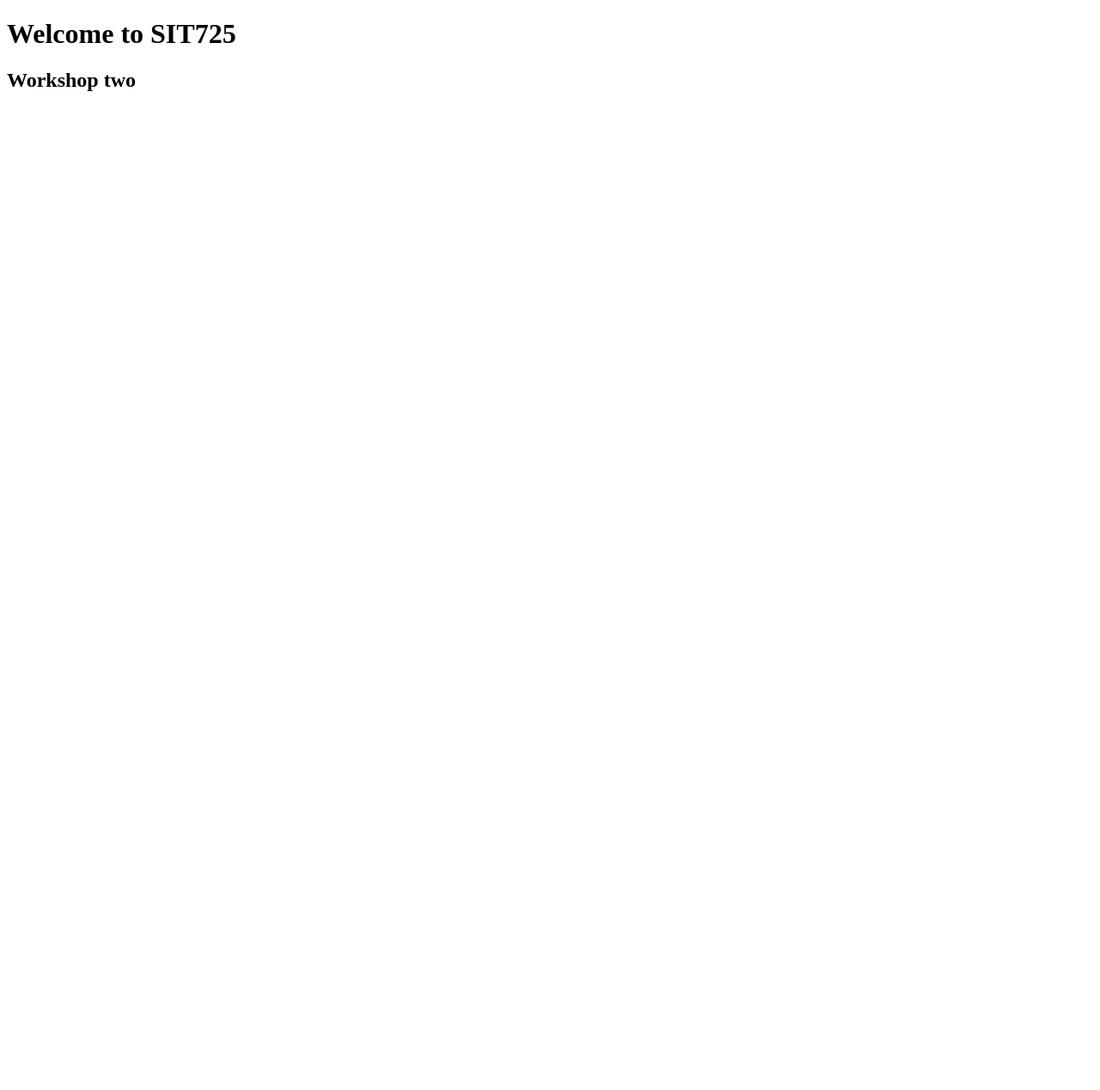
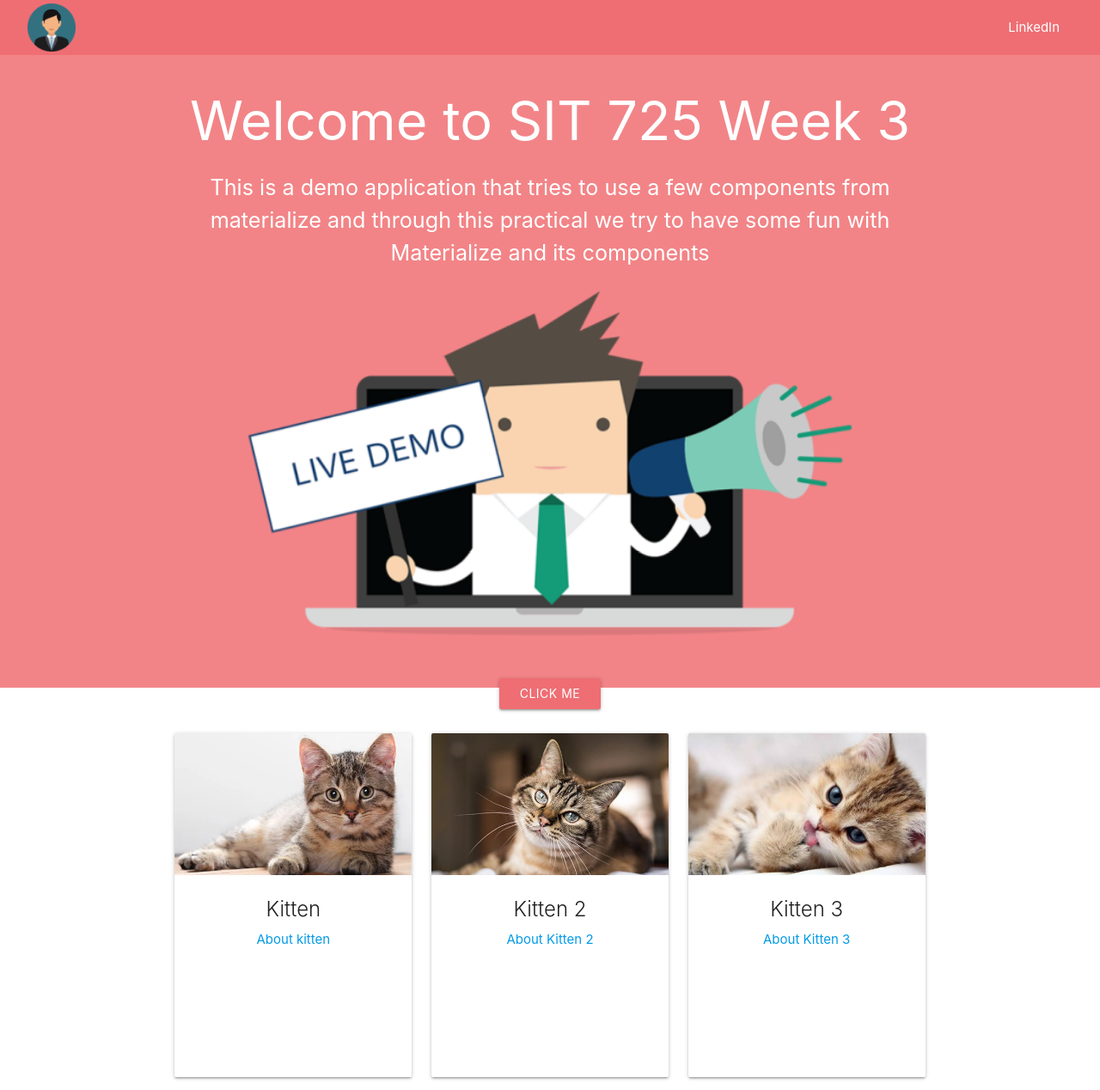
Before and after one commit to visethkong/sit725-2022-t3-prac7, a website: page public/index.html in a window 1280 px wide. Shown: the whole page at 86% size. Before the commit the page ends 800 px from the top, so only its background shows below. Drawn offline with nearby package versions, Linux system fonts and the light colour scheme.

Commit message:
Complete week 3 prac

```diff
--- a/public/css/styles.css
+++ b/public/css/styles.css
@@ -0,0 +1,25 @@
+.navbar-size {
+    width: 95%;
+    margin: 0 auto;
+}
+
+.user-image-size {
+    height: 56px;
+    margin: 4px 0;
+}
+
+.main-body {
+    background-color: #F28487;
+    color: white;
+    height: calc(100vh - 64px);
+}
+
+.materialboxed-image {
+    margin: 0 auto;
+    height: 400px;
+}
+
+.click-me-button {
+    background-color: #EE6E73;
+    margin-top: 50px;
+}
--- a/public/index.html
+++ b/public/index.html
@@ -1,14 +1,107 @@
 <!DOCTYPE html>
 <html lang="en">
   <head>
-    <meta charset="UTF-8" />
-    <meta http-equiv="X-UA-Compatible" content="IE=edge" />
-    <meta name="viewport" content="width=device-width, initial-scale=1.0" />
-    <title>SIT725</title>
+    <meta charset="utf-8" />
+    <meta name="viewport" content="width=device-width, initial-scale=1" />
+
+    <title>SIT 725 Prac 3</title>
+    <meta name="description" content="basic template for SIT 725 Prac 3" />
+    <meta name="author" content="SitePoint" />
+
+    <meta property="og:title" content="SIT 725 Prac 3" />
+    <meta property="og:type" content="website" />
+    <meta property="og:description" content="basic template for SIT 725 Prac 3"/>
+
+    <!-- Compiled and minified CSS -->
+    <link rel="stylesheet" href="https://cdnjs.cloudflare.com/ajax/libs/materialize/1.0.0/css/materialize.min.css"/>
+
+    <!-- Custom Style Sheet-->
+    <link rel="stylesheet" href="css/styles.css" />
   </head>
 
   <body>
-    <h1>Welcome to SIT725</h1>
-    <h2>Workshop two</h2>
+    <nav>
+        <div class="nav-wrapper navbar-size">
+          <a href="#" class="brand-logo"><img class="user-image-size" src="images/user-image.png" /></a>
+          <ul id="nav-mobile" class="right hide-on-med-and-down">
+            <li><a target="_blank" href="https://www.linkedin.com/in/viseth-kong-3a9307159/">LinkedIn</a></li>
+          </ul>
+        </div>
+    </nav>
+    <main class="main-body">
+      <div class="container">
+        <div class="row">
+          <div class="col s12 center-align">
+            <h1 id="heading">Welcome to SIT 725 Week 3</h1>
+            <p class="flow-text">This is a demo application that tries to use a few components from materialize and through this practical we try to have some fun with Materialize and its components</p>
+          </div>
+          <div class="col s12 center-align">
+            <img class="materialboxed materialboxed-image" src="images/livedemo.png">
+          </div>
+          <div class="col s12 center-align">
+            <a class="waves-effect waves-light btn click-me-button modal-trigger" id="clickMeButton" data-target="modal1"><i class="material-icons left" auto_fix_high></i>Click Me</a>
+          </div>
+        </div>
+        <div class="row" id="card-section">
+          <div class="col s4 center-align">
+            <div class="card medium">
+              <div class="card-image waves-effect waves-block waves-light">
+                <img class="activator" src="images/kitten.jpg">
+              </div>
+              <div class="card-content">
+                <span class="card-title activator grey-text text-darken-4">Kitten<i class="material-icons right" more_vert></i></span>
+                <p><a href="#">About kitten</a></p>
+              </div>
+              <div class="card-reveal">
+                <span class="card-title grey-text text-darken-4">Kitten<i class="material-icons right">close</i></span>
+                <p class="card-text">Hello There! I just wanted to say HI to you guys. See ya!</p>
+              </div>
+            </div>
+          </div>
+        </div>
+      </div>
+
+      <!-- Modal Structure -->
+      <div id="modal1" class="modal modal-fixed-footer">
+        <div class="row modal-content">
+          <form class="col s12">
+            <div class="row">
+              <div class="input-field col s6">
+                <input placeholder="Placeholder" id="first_name" type="text" class="validate">
+                <label for="first_name">First Name</label>
+              </div>
+              <div class="input-field col s6">
+                <input id="last_name" type="text" class="validate">
+                <label for="last_name">Last Name</label>
+              </div>
+            </div>
+            <div class="row">
+              <div class="input-field col s12">
+                <input id="password" type="password" class="validate">
+                <label for="password">Password</label>
+              </div>
+            </div>
+            <div class="row">
+              <div class="input-field col s12">
+                <input id="email" type="email" class="validate">
+                <label for="email">Email</label>
+              </div>
+            </div>
+            <div class="row">
+              <div class="input-field col s12 center-align">
+                <a class="waves-effect waves-light btn" id="formSubmit">submit</a>
+              </div>
+            </div>
+          </form>
+        </div>
+      </div>
+
+    </main>
+
+    <script src="https://code.jquery.com/jquery-3.6.0.min.js" integrity="sha256-/xUj+3OJU5yExlq6GSYGSHk7tPXikynS7ogEvDej/m4=" crossorigin="anonymous"></script>
+
+    <!-- Compiled and minified JavaScript -->
+    <script src="https://cdnjs.cloudflare.com/ajax/libs/materialize/1.0.0/js/materialize.min.js"></script>
+    <script src="js/scripts.js"></script>
   </body>
 </html>
--- a/public/js/scripts.js
+++ b/public/js/scripts.js
@@ -0,0 +1,53 @@
+const cardList = [
+    {
+        title: "Kitten 2",
+        image: "images/kitten-2.jpg",
+        link: "About Kitten 2",
+        desciption: "Demo desciption about kitten 2"
+    },
+    {
+        title: "Kitten 3",
+        image: "images/kitten-3.jpg",
+        link: "About Kitten 3",
+        desciption: "Demo desciption about kitten 3"
+    }
+]
+const clickMe = () => {
+    alert("Thanks for clicking me. Hope you have a nice day!")
+}
+
+const submitForm = () => {
+    let formData = {};
+    formData.first_name = $('#first_name').val();
+    formData.last_name = $('#last_name').val();
+    formData.password = $('#password').val();
+    formData.email = $('#email').val();
+
+    console.log("Form Data Submitted: ", formData);
+}
+
+
+const addCards = (items) => {
+    items.forEach(item => {
+        let itemToAppend = '<div class="col s4 center-align">'+
+    '<div class="card medium"><div class="card-image waves-effect waves-block waves-light"><img class="activator" src="'+item.image+'">'+
+    '</div><div class="card-content">'+
+    '<span class="card-title activator grey-text text-darken-4">'+item.title+'<i class="material-icons right" more_vert></i></i></span><p><a href="#">'+item.link+'</a></p></div>'+
+    '<div class="card-reveal">'+
+        '<span class="card-title grey-text text-darken-4">'+item.title+'<i class="material-icons right">close</i></span>'+
+        '<p class="card-text">'+item.desciption+'</p>'+
+      '</div></div></div>';
+      $("#card-section").append(itemToAppend)
+    });
+}
+
+
+
+$(document).ready(function(){
+    $('.materialboxed').materialbox();
+    $('#formSubmit').click(()=>{
+        submitForm();
+    })
+    addCards(cardList);
+    $('.modal').modal();
+  });
```
Also changed, not shown: server.js (+1 -15 lines), public/images/kitten-2.jpg (added), public/images/kitten-3.jpg (added), public/images/kitten.jpg (added), public/images/livedemo.png (added), public/images/user-image.png (added), 3 other files.
